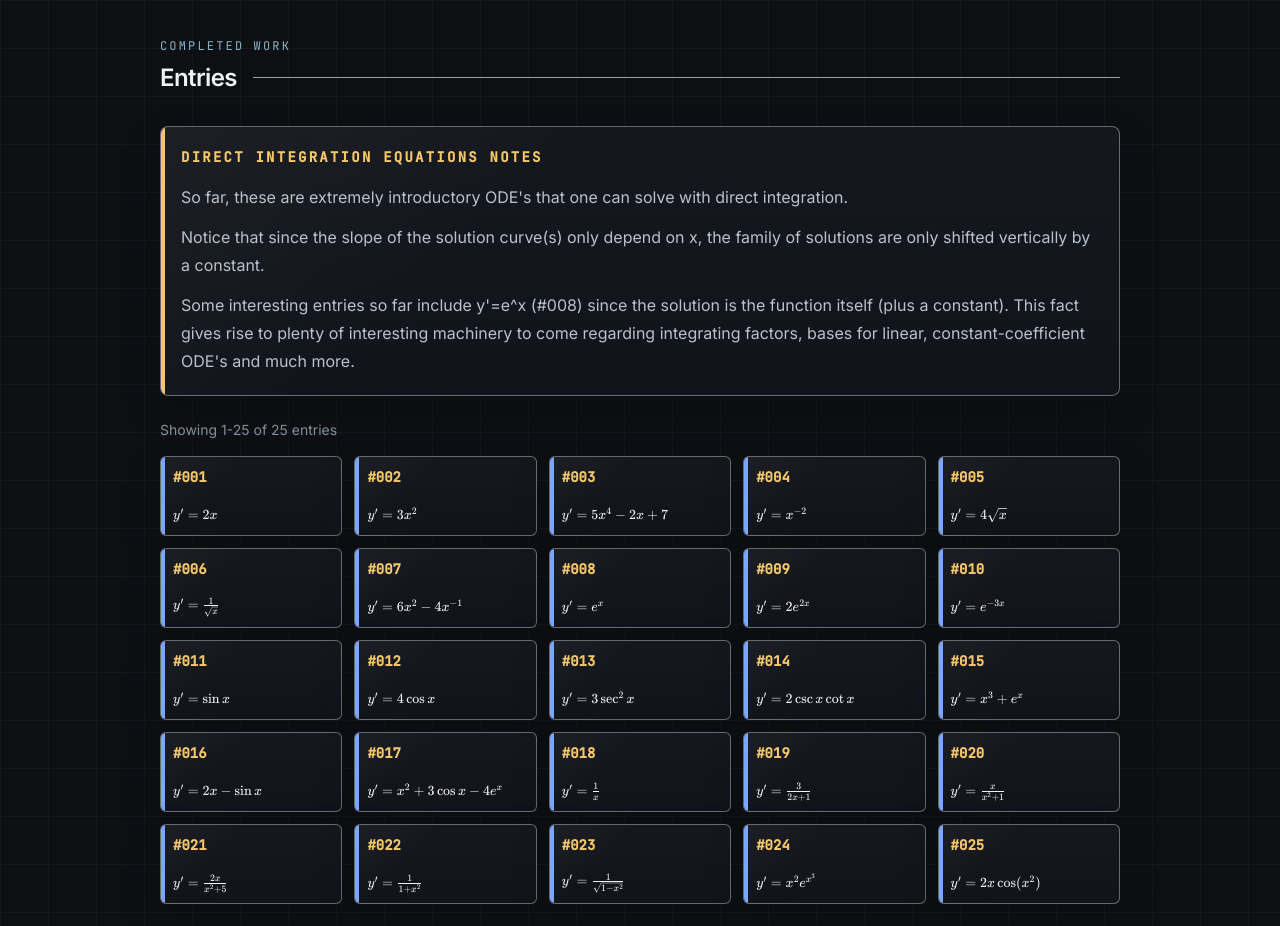
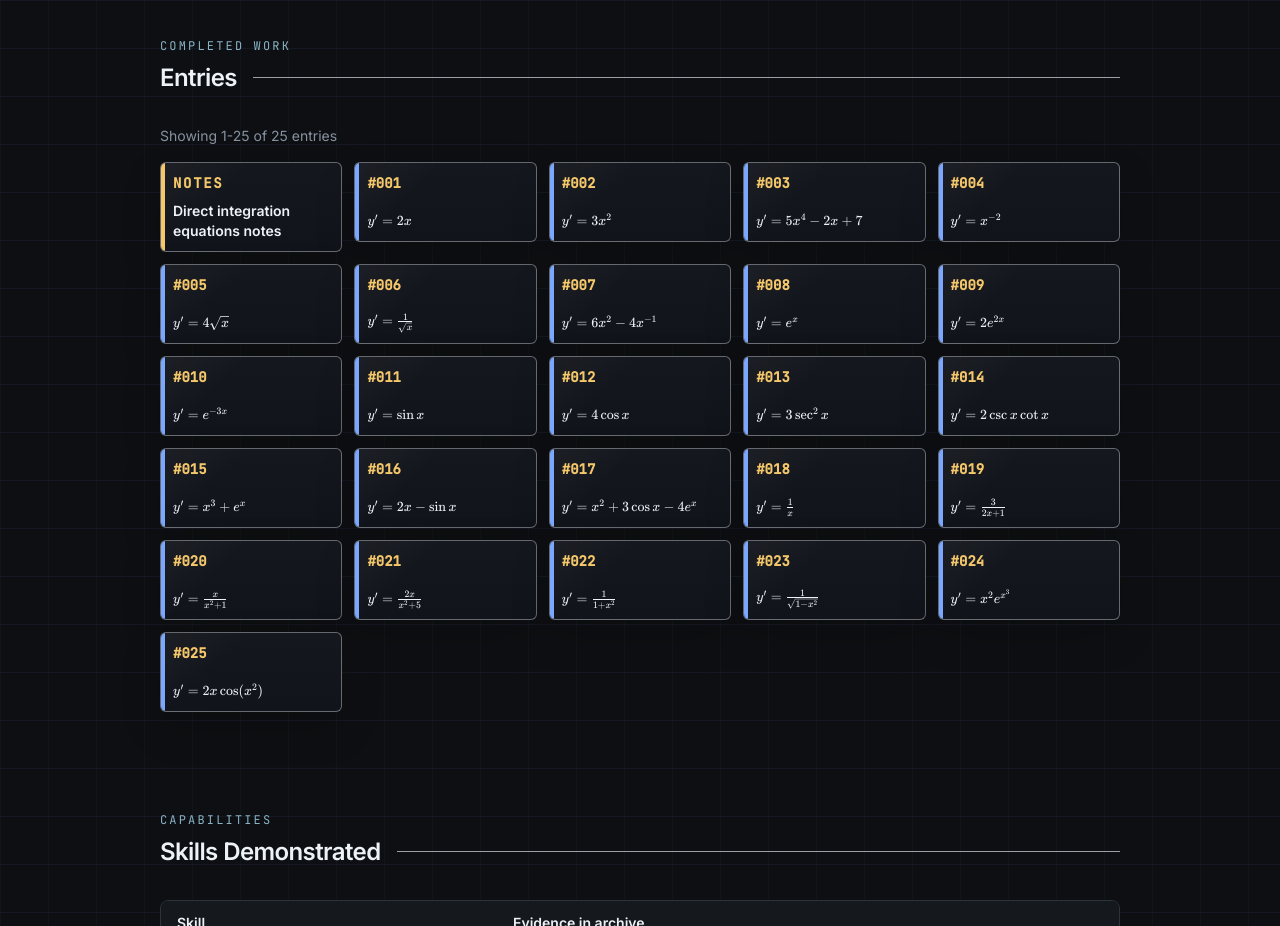
Before and after one commit to jtlutz190/Jacksons-website, a Next.js app: page /diffeq in a window 1280 px wide. Shown: the part 2400-3326 px from the top of the page. Built offline with nearby package versions, Linux system fonts and the light colour scheme.

Commit message:
Move direct integration notes to archive card

```diff
--- /dev/null
+++ b/app/diffeq/direct-integration-equations-notes/page.tsx
@@ -0,0 +1,52 @@
+import Link from "next/link";
+import Latex from "@/components/Latex";
+
+export const metadata = {
+  title: "Direct Integration Equations Notes | Jackson T. Lutz",
+  description:
+    "Notes on the introductory direct integration equations in the differential equations archive.",
+};
+
+export default function DirectIntegrationEquationsNotesPage() {
+  return (
+    <main className="mx-auto max-w-3xl px-4 py-10 sm:px-6 lg:px-8">
+      <Link
+        href="/diffeq"
+        className="font-mono text-xs uppercase tracking-[0.18em] text-accent hover:text-text"
+      >
+        Back to archive
+      </Link>
+
+      <article className="py-12">
+        <p className="font-mono text-xs uppercase tracking-[0.18em] text-muted">
+          Section notes
+        </p>
+        <h1 className="mt-3 text-4xl font-semibold tracking-tight text-text sm:text-5xl">
+          Direct integration equations notes
+        </h1>
+
+        <div className="mt-10 space-y-6 border-t border-border pt-6 text-base leading-8 text-soft">
+          <p>
+            So far, these are extremely introductory ODE&apos;s that one can
+            solve with direct integration.
+          </p>
+
+          <p>
+            Notice that since the slope of the solution curve(s) only depend on{" "}
+            <Latex math="x" className="latex-inline" />, the family of
+            solutions are only shifted vertically by a constant.
+          </p>
+
+          <p>
+            Some interesting entries so far include{" "}
+            <Latex math="y' = e^x" className="latex-inline" /> (#008) since the
+            solution is the function itself (plus a constant). This fact gives
+            rise to plenty of interesting machinery to come regarding
+            integrating factors, bases for linear, constant-coefficient
+            ODE&apos;s and much more.
+          </p>
+        </div>
+      </article>
+    </main>
+  );
+}
--- a/components/DiffeqEntryBrowser.tsx
+++ b/components/DiffeqEntryBrowser.tsx
@@ -67,6 +67,24 @@ function FeaturedBadge({ compact = false }: { compact?: boolean }) {
       <span aria-hidden="true">{"\u2605"}</span>
       Featured
     </span>
+  );
+}
+
+function DirectIntegrationNotesCard() {
+  return (
+    <article>
+      <Link
+        href="/diffeq/direct-integration-equations-notes"
+        className="card card-gold relative flex min-h-20 flex-col justify-between rounded-md border border-gold/45 bg-surface px-3 py-2.5 shadow-[0_0_0_1px_rgba(244,199,107,0.20),0_16px_36px_rgba(244,199,107,0.10)] hover:bg-surface-2"
+      >
+        <h3 className="font-mono text-sm font-semibold uppercase tracking-[0.12em] text-gold">
+          Notes
+        </h3>
+        <p className="mt-2 text-sm font-semibold leading-5 text-text">
+          Direct integration equations notes
+        </p>
+      </Link>
+    </article>
   );
 }
 
@@ -175,6 +193,7 @@ export default function DiffeqEntryBrowser({ entries }: DiffeqEntryBrowserProps)
   const pageStartIndex = (page - 1) * ENTRIES_PER_PAGE;
   const pageEndIndex = Math.min(pageStartIndex + ENTRIES_PER_PAGE, filteredEntries.length);
   const paginatedEntries = filteredEntries.slice(pageStartIndex, pageEndIndex);
+  const showDirectIntegrationNotesCard = page === 1 && activeTags.length === 0;
 
   const changePage = (pageNumber: number) => {
     setCurrentPage(Math.min(Math.max(pageNumber, 1), totalPages));
@@ -313,30 +332,6 @@ export default function DiffeqEntryBrowser({ entries }: DiffeqEntryBrowserProps)
           </div>
         </div>
 
-        <aside className="card card-gold mb-6 rounded-lg border border-gold/45 bg-surface p-5 shadow-[0_18px_48px_rgba(244,199,107,0.10)]">
-          <h3 className="font-mono text-sm font-semibold uppercase tracking-[0.16em] text-gold">
-            Direct integration equations notes
-          </h3>
-          <div className="mt-4 space-y-3 text-sm leading-6 text-soft sm:text-base sm:leading-7">
-            <p>
-              So far, these are extremely introductory ODE&apos;s that one can
-              solve with direct integration.
-            </p>
-            <p>
-              Notice that since the slope of the solution curve(s) only depend
-              on x, the family of solutions are only shifted vertically by a
-              constant.
-            </p>
-            <p>
-              Some interesting entries so far include y&apos;=e^x (#008) since
-              the solution is the function itself (plus a constant). This fact
-              gives rise to plenty of interesting machinery to come regarding
-              integrating factors, bases for linear, constant-coefficient
-              ODE&apos;s and much more.
-            </p>
-          </div>
-        </aside>
-
         {filteredEntries.length > 0 ? (
           <>
             <div className="mb-4 flex flex-col gap-3 sm:flex-row sm:items-center sm:justify-between">
@@ -352,6 +347,8 @@ export default function DiffeqEntryBrowser({ entries }: DiffeqEntryBrowserProps)
             </div>
 
             <div className="grid gap-3 sm:grid-cols-2 lg:grid-cols-5">
+              {showDirectIntegrationNotesCard ? <DirectIntegrationNotesCard /> : null}
+
               {paginatedEntries.map((entry) => (
                 <article key={entry.slug}>
                   <Link
```
